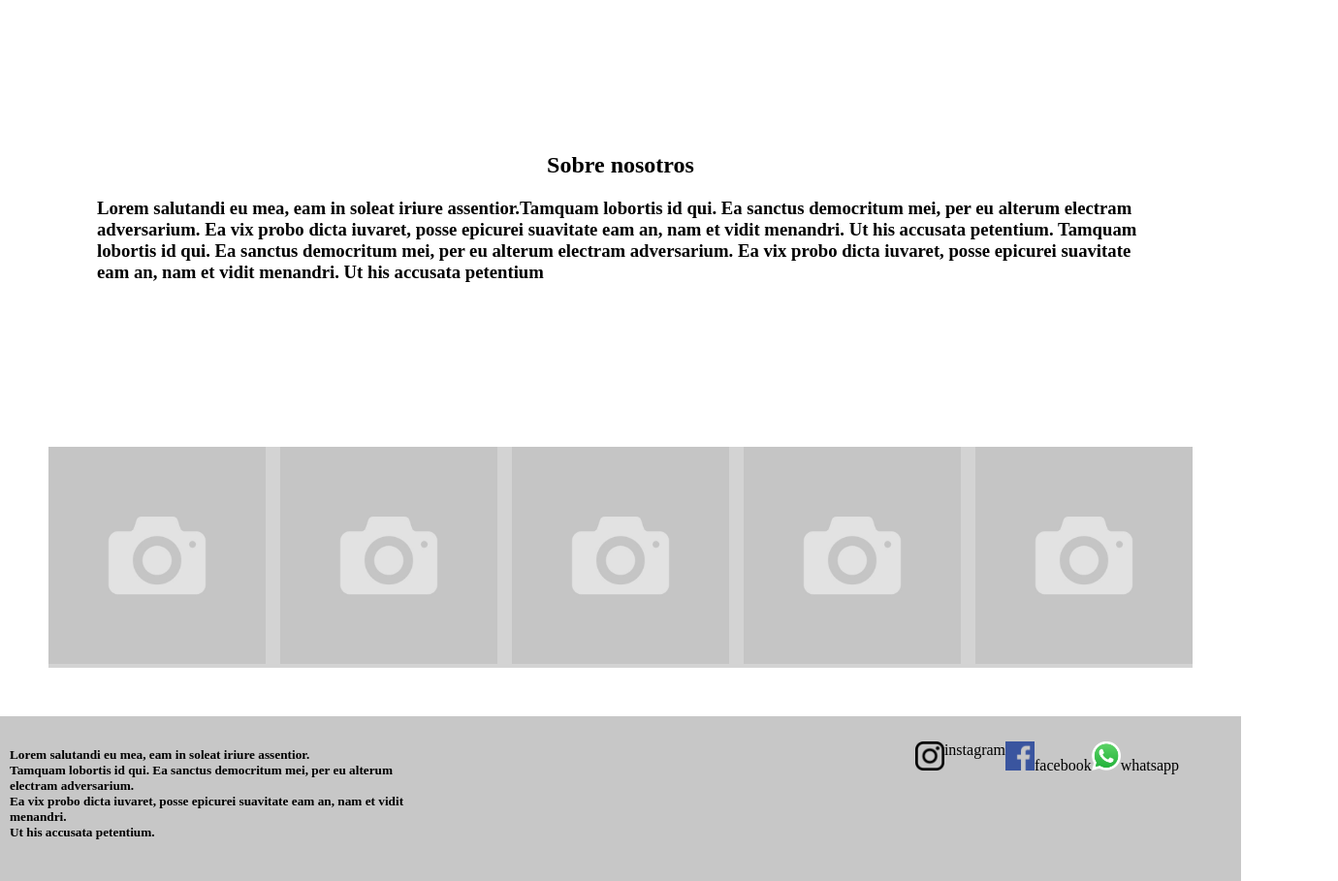
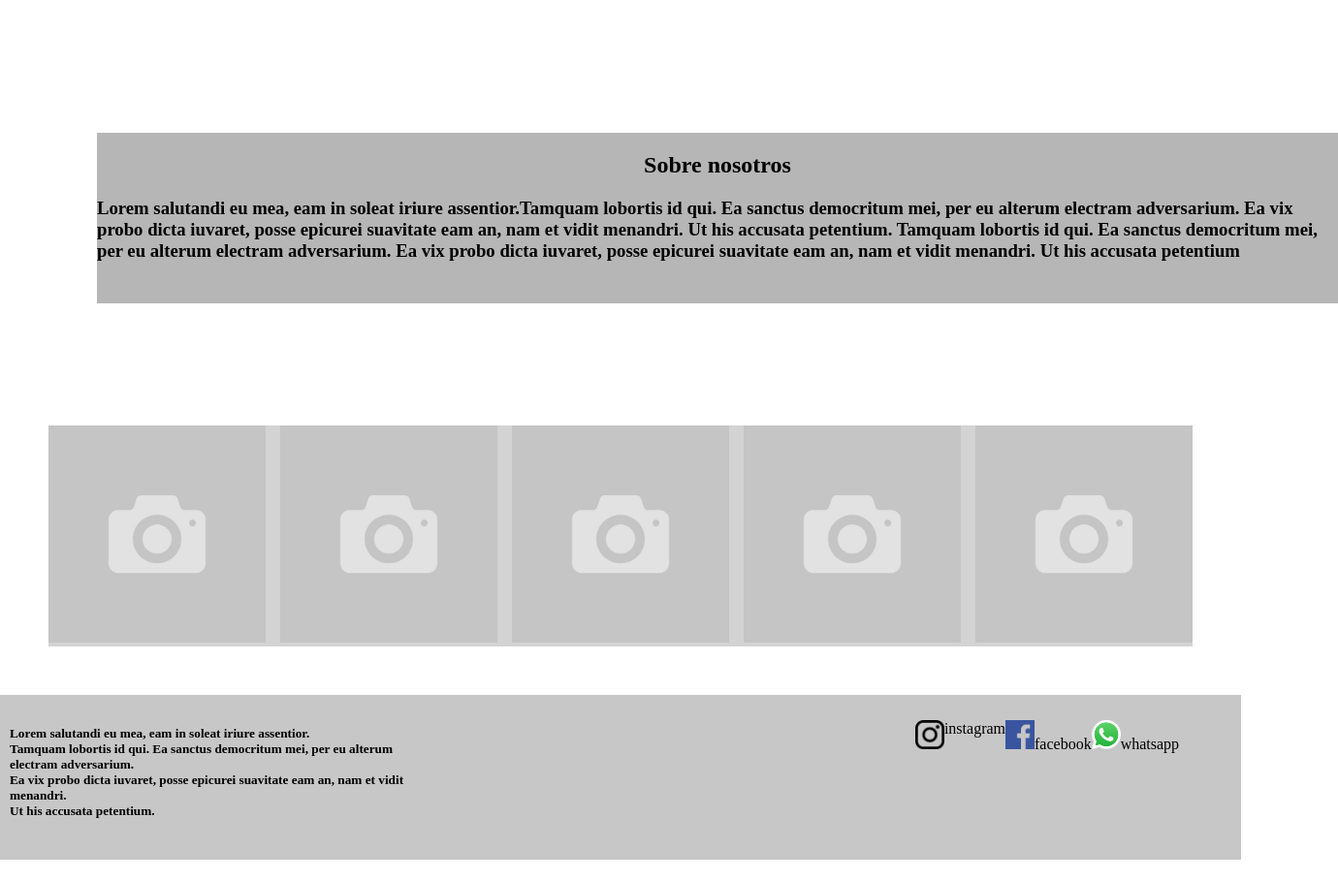
Before and after one commit to Lucassportelli4/ciraRepuestos_sportelli, a plain HTML site: page index.html in a window 1280 px wide. Shown: the part 900-1809 px from the top of the page at 97% size, 1380 px wide, since content can reach past the window. After the commit the page ends 1787 px from the top, so only its background shows below. Drawn offline with Linux system fonts and the light colour scheme; grey boxes are pictures that could not be loaded.

Commit message:
agregando animaciones

```diff
--- a/Index.css
+++ b/Index.css
@@ -128,7 +128,15 @@ body{
     }
     #sobre-nosotros{
     grid-area: sobre-nosotros;
+    background-color: rgba(128, 128, 128, 0.575);
     margin: 100px;
+    height: 50%;
+    width: 100%;
+    transition: heigth 5s;
+    }
+    #sobre-nosotros:hover{
+        height: 80%;
+        background-color: rgba(128, 128, 128, 0.945);
     }
     h2{
         text-align: center;
```
